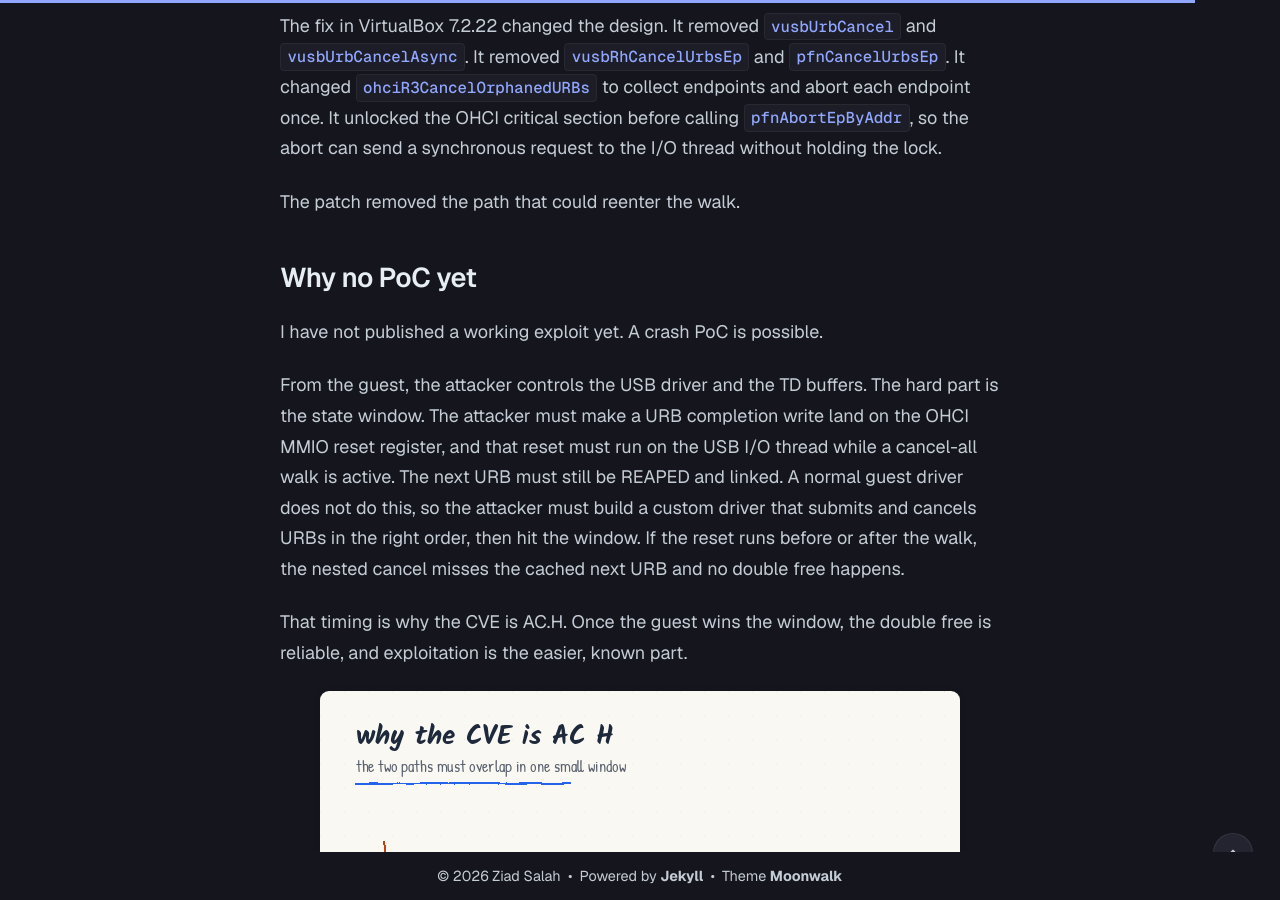
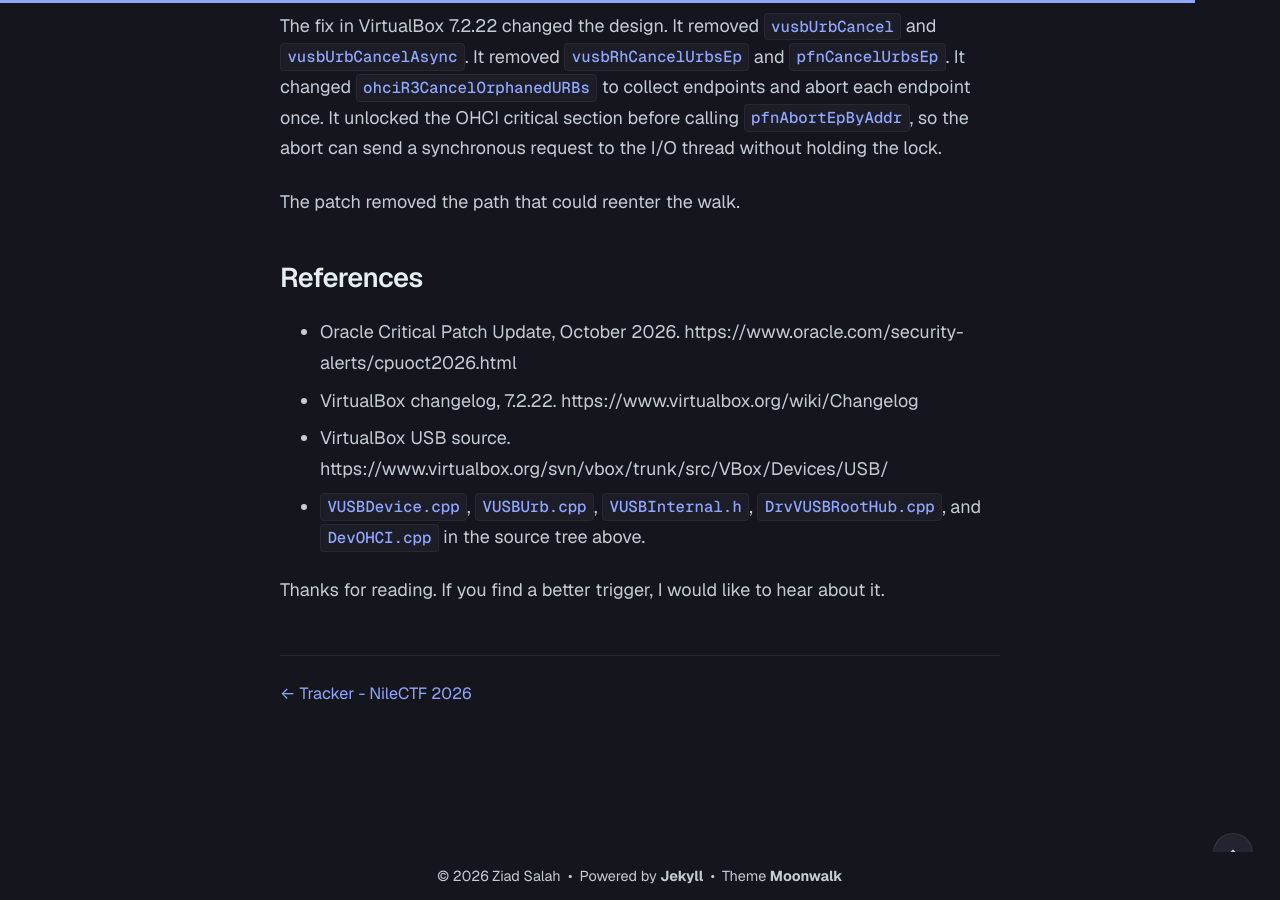
Before and after one commit to ziad626/ziad686-blog, a Jekyll site: the page built from _posts/2026-10-27-vbox-ohci-cve-2026-101599.md, in a window 1280 px wide and 900 px high, scrolled down 10344 px. Built offline with Jekyll 4.4.1, drawn with Linux system fonts in a browser that asks for light colours; some of the changed text lies outside the part shown.

Commit message:
remove why no poc yet section

```diff
--- a/_posts/2026-10-27-vbox-ohci-cve-2026-101599.md
+++ b/_posts/2026-10-27-vbox-ohci-cve-2026-101599.md
@@ -231,16 +231,6 @@ The fix in VirtualBox 7.2.22 changed the design. It removed `vusbUrbCancel` and
 
 The patch removed the path that could reenter the walk.
 
-## Why no PoC yet
-
-I have not published a working exploit yet. A crash PoC is possible.
-
-From the guest, the attacker controls the USB driver and the TD buffers. The hard part is the state window. The attacker must make a URB completion write land on the OHCI MMIO reset register, and that reset must run on the USB I/O thread while a cancel-all walk is active. The next URB must still be REAPED and linked. A normal guest driver does not do this, so the attacker must build a custom driver that submits and cancels URBs in the right order, then hit the window. If the reset runs before or after the walk, the nested cancel misses the cached next URB and no double free happens.
-
-That timing is why the CVE is AC.H. Once the guest wins the window, the double free is reliable, and exploitation is the easier, known part.
-
-![A narrow timing window](/assets/vbox-ohci-gifs/08-timing.gif)
-
 ## References
 
 - Oracle Critical Patch Update, October 2026. https://www.oracle.com/security-alerts/cpuoct2026.html
```
Also changed, not shown: assets/vbox-ohci-gifs/08-timing.gif (deleted).
